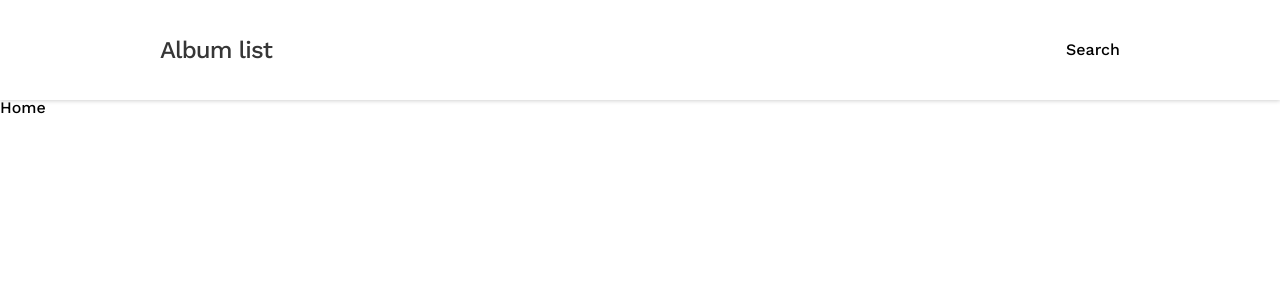
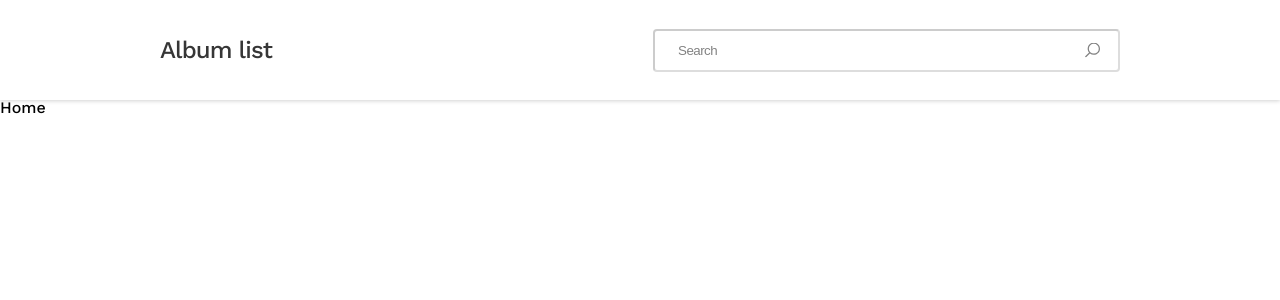
Before and after one commit to aduda091/album-library, a React (Create React App) app: page / in a window 1280 px wide. Shown: the top 300 px of the page. Built offline with nearby package versions, Linux system fonts and the light colour scheme; the HTML template or start-up script is replaced by a standard one.

Commit message:
Search component styling

```diff
--- a/src/assets/scss/_mixins.scss
+++ b/src/assets/scss/_mixins.scss
@@ -1,6 +1,4 @@
 @import './globals';
-
-
 
 @mixin sm {
     @media (min-width: #{$screen-sm-min}) {
--- a/src/components/Header/index.jsx
+++ b/src/components/Header/index.jsx
@@ -1,5 +1,7 @@
 import React from 'react';
 import PropTypes from 'prop-types';
+
+import Search from '../Search';
 
 import './style.scss';
 
@@ -8,7 +10,7 @@ function Header(props) {
         <div className="header">
             <div className="inner-container">
                 <h1 className="page-title">{props.title}</h1>
-                { props.hasSearch ? <div>Search</div> : null}
+                { props.hasSearch ? <Search /> : null}
             </div>
         </div>
     );
--- /dev/null
+++ b/src/components/Search/index.jsx
@@ -0,0 +1,15 @@
+import React from 'react';
+
+import './style.scss';
+
+function Search() {
+    return (
+        <div className="search-container">
+            <form>
+                <input type="text" placeholder="Search" />
+            </form>
+        </div>
+    );
+}
+
+export default Search;
--- /dev/null
+++ b/src/components/Search/style.scss
@@ -0,0 +1,41 @@
+@import '../../assets/scss/mixins';
+@import '../../assets/scss/colors';
+
+.search-container {
+
+    position: relative;
+
+    &::after {
+        background: url('../../assets/img/search.svg') no-repeat 100%;
+        content: '';
+        display: block;
+        height: rem(15px);
+        pointer-events: none;
+        position: absolute;
+        right: rem(20px);
+        top: 50%;
+        transform: translateY(-50%);
+        width: rem(15px);
+    }
+
+    input {
+        background-color: $white;
+        border-color: rgba(0, 0, 0, 0.2);
+        border-radius: 4px;
+
+        padding: rem(12px) rem(20px) rem(12px) rem(23px);
+        width: 420px;
+
+        &:focus {
+            box-shadow: inset 0 1px 3px 0 rgba(0, 0, 0, 0.5);
+            outline: rgba(0, 0, 0, 0.5);
+        }
+
+        &::placeholder {
+            color: $warm-grey;
+            font-family: rem(14px);
+            line-height: rem(16px);
+            letter-spacing: -0.51px;
+        }
+    }
+}
```
Also changed, not shown: src/assets/img/search.svg (added).
